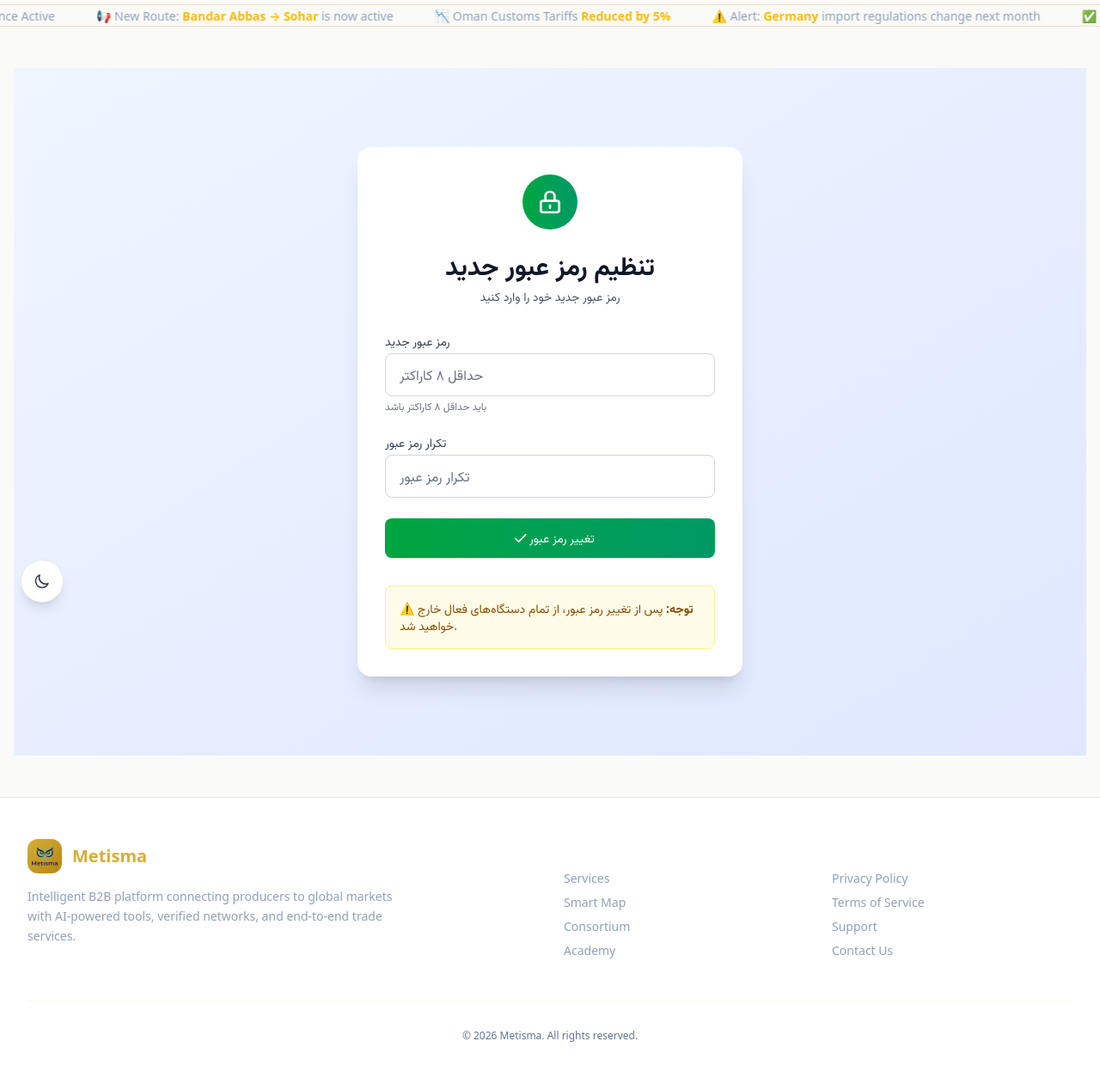
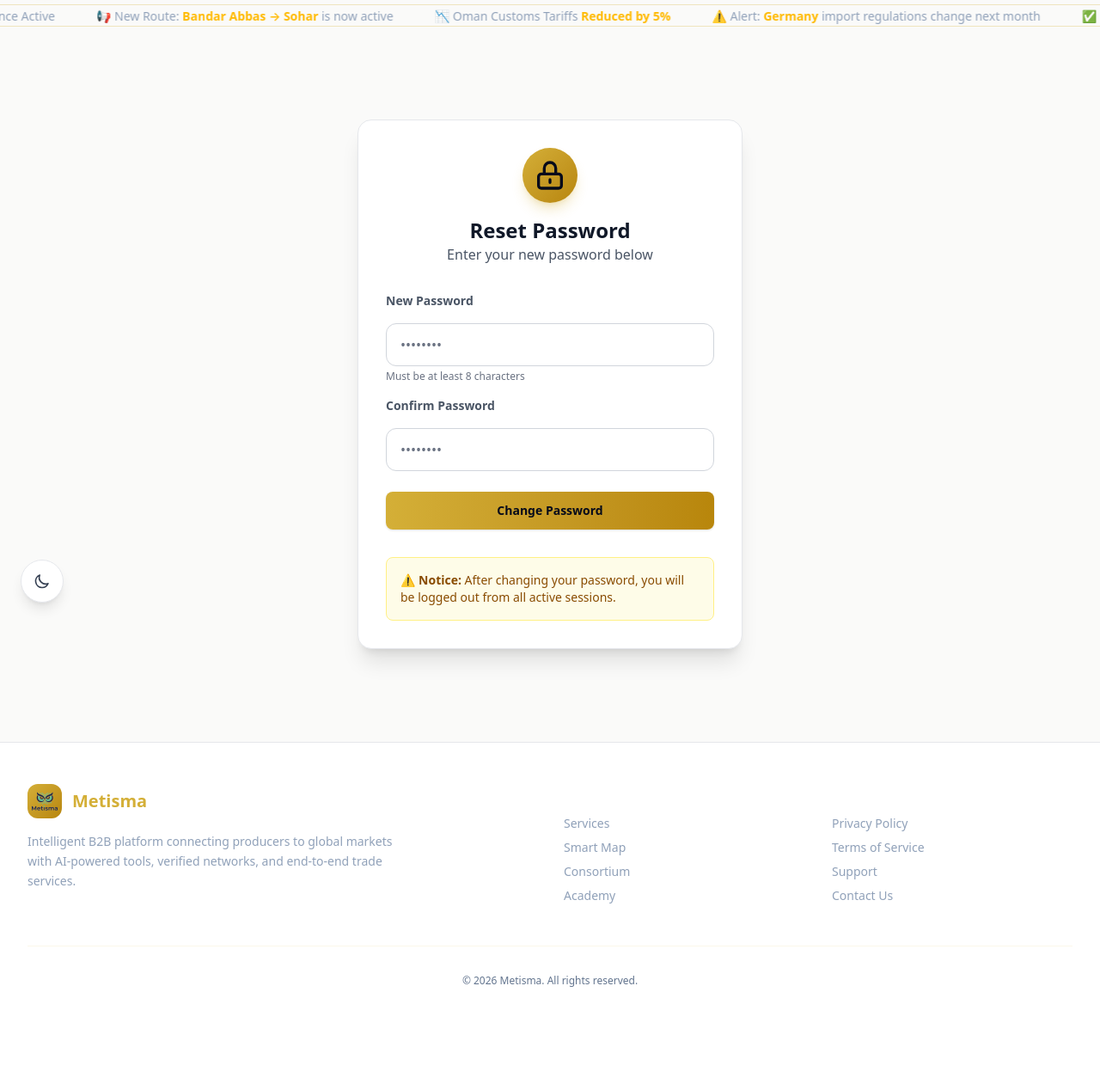
Before and after one commit to masoudkh8/Royan_ver_1_7_5, a Flask app: template templates/users/reset_password.html in a window 1280 px wide. Shown: the part 75-1336 px from the top of the page at 86% size. After the commit the page ends 1223 px from the top, so only its background shows below. Run offline with Flask 3, Linux system fonts and the light colour scheme; the template is opened without the code that fills it, so the values that code supplies are empty; style sheets or scripts are compiled from the project's sources; some libraries are stand-ins or nearby versions.

Commit message:
Update password recovery pages with consistent login theme and English localization
- Modified templates/users/forgot_password.html to extend base_pwa.html with gold-themed styling and translated all Persian text to English
- Modified templates/users/reset_password.html to extend base_pwa.html with gold-themed styling and translated all Persian text to English
- Updated .gitignore with comprehensive file exclusion patterns for better project maintenance

The password recovery pages now maintain visual consistency with the login theme using gold gradients and proper English localization while preserving all functionality.

```diff
--- a/templates/users/reset_password.html
+++ b/templates/users/reset_password.html
@@ -1,79 +1,66 @@
+<!-- templates/users/reset_password.html -->
 {% extends "base_pwa.html" %}
 
-{% block title %}تنظیم رمز عبور جدید - متیسما{% endblock %}
+{% block title %}Reset Password{% endblock %}
 
 {% block content %}
-<div class="min-h-screen flex items-center justify-center bg-gradient-to-br from-blue-50 to-indigo-100 dark:from-gray-900 dark:to-gray-800 py-12 px-4 sm:px-6 lg:px-8">
-    <div class="max-w-md w-full space-y-8 bg-white dark:bg-gray-800 p-8 rounded-2xl shadow-xl">
-        <div>
-            <div class="text-center">
-                <div class="mx-auto h-16 w-16 bg-gradient-to-r from-green-600 to-emerald-600 rounded-full flex items-center justify-center">
-                    <svg class="h-8 w-8 text-white" fill="none" stroke="currentColor" viewBox="0 0 24 24">
-                        <path stroke-linecap="round" stroke-linejoin="round" stroke-width="2" d="M12 15v2m-6 4h12a2 2 0 002-2v-6a2 2 0 00-2-2H6a2 2 0 00-2 2v6a2 2 0 002 2zm10-10V7a4 4 0 00-8 0v4h8z"></path>
-                    </svg>
-                </div>
-                <h2 class="mt-6 text-3xl font-extrabold text-gray-900 dark:text-white">تنظیم رمز عبور جدید</h2>
-                <p class="mt-2 text-sm text-gray-600 dark:text-gray-400">
-                    رمز عبور جدید خود را وارد کنید
-                </p>
+<div class="flex min-h-[calc(100vh-4rem)] items-center justify-center px-4 py-12">
+    <div class="w-full max-w-md space-y-8 bg-white dark:bg-dark-800 p-8 rounded-2xl shadow-xl border border-gray-200 dark:border-dark-700 transition-all duration-300 hover:shadow-2xl">
+
+        <!-- Logo and Title -->
+        <div class="text-center">
+            <div class="mx-auto h-16 w-16 bg-gradient-to-br from-gold to-gold-dark rounded-full flex items-center justify-center shadow-lg shadow-gold/30">
+                <svg xmlns="http://www.w3.org/2000/svg" class="h-10 w-10 text-dark-900" fill="none" viewBox="0 0 24 24" stroke="currentColor">
+                    <path stroke-linecap="round" stroke-linejoin="round" stroke-width="2" d="M12 15v2m-6 4h12a2 2 0 002-2v-6a2 2 0 00-2-2H6a2 2 0 00-2 2v6a2 2 0 002 2zm10-10V7a4 4 0 00-8 0v4h8z" />
+                </svg>
             </div>
+            <h2 class="mt-4 text-2xl font-bold text-gray-900 dark:text-white">Reset Password</h2>
+            <p class="text-gray-600 dark:text-slate-400">Enter your new password below</p>
         </div>
 
+        <!-- Reset Password Form -->
         <form class="mt-8 space-y-6" method="POST" action="{{ url_for('users.reset_password', token=token) }}">
-            <div>
-                <label for="password" class="block text-sm font-medium text-gray-700 dark:text-gray-300">
-                    رمز عبور جدید
-                </label>
-                <div class="mt-1">
-                    <input id="password" name="password" type="password" autocomplete="new-password" required
-                           minlength="8"
-                           class="appearance-none block w-full px-4 py-3 border border-gray-300 dark:border-gray-600
-                                  placeholder-gray-500 dark:placeholder-gray-400
-                                  rounded-lg focus:outline-none focus:ring-2 focus:ring-green-500
-                                  focus:border-green-500 dark:bg-gray-700 dark:text-white
-                                  transition duration-150 ease-in-out"
-                           placeholder="حداقل ۸ کاراکتر" dir="ltr">
+            <input type="hidden" name="csrf_token" value="{{ csrf_token() }}"/>
+
+            <div class="space-y-4">
+                <!-- New Password Field -->
+                <div>
+                    <label for="password" class="form-label">New Password</label>
+                    <input id="password" name="password" type="password" autocomplete="new-password" required minlength="8"
+                           class="form-input"
+                           placeholder="••••••••">
+                    <p class="mt-1 text-xs text-gray-500 dark:text-slate-400">
+                        Must be at least 8 characters
+                    </p>
                 </div>
-                <p class="mt-1 text-xs text-gray-500 dark:text-gray-400">
-                    باید حداقل ۸ کاراکتر باشد
-                </p>
-            </div>
 
-            <div>
-                <label for="confirm_password" class="block text-sm font-medium text-gray-700 dark:text-gray-300">
-                    تکرار رمز عبور
-                </label>
-                <div class="mt-1">
-                    <input id="confirm_password" name="confirm_password" type="password" autocomplete="new-password" required
-                           minlength="8"
-                           class="appearance-none block w-full px-4 py-3 border border-gray-300 dark:border-gray-600
-                                  placeholder-gray-500 dark:placeholder-gray-400
-                                  rounded-lg focus:outline-none focus:ring-2 focus:ring-green-500
-                                  focus:border-green-500 dark:bg-gray-700 dark:text-white
-                                  transition duration-150 ease-in-out"
-                           placeholder="تکرار رمز عبور" dir="ltr">
+                <!-- Confirm Password Field -->
+                <div>
+                    <label for="confirm_password" class="form-label">Confirm Password</label>
+                    <input id="confirm_password" name="confirm_password" type="password" autocomplete="new-password" required minlength="8"
+                           class="form-input"
+                           placeholder="••••••••">
                 </div>
             </div>
 
+            <!-- Submit Button -->
             <div>
                 <button type="submit"
-                        class="w-full flex justify-center py-3 px-4 border border-transparent
-                               rounded-lg shadow-sm text-sm font-medium text-white
-                               bg-gradient-to-r from-green-600 to-emerald-600
-                               hover:from-green-700 hover:to-emerald-700
-                               focus:outline-none focus:ring-2 focus:ring-offset-2
-                               focus:ring-green-500 transition duration-150 ease-in-out">
-                    <svg class="ml-2 h-5 w-5" fill="none" stroke="currentColor" viewBox="0 0 24 24">
-                        <path stroke-linecap="round" stroke-linejoin="round" stroke-width="2" d="M5 13l4 4L19 7"></path>
-                    </svg>
-                    تغییر رمز عبور
+                        class="w-full flex justify-center py-3 px-4 rounded-lg shadow-sm text-sm font-bold text-dark-900
+                               bg-gradient-to-r from-gold to-gold-dark
+                               hover:from-gold-light hover:to-gold
+                               focus:outline-none focus:ring-2 focus:ring-offset-2 focus:ring-gold
+                               transform hover:scale-[1.02] active:scale-[0.98]
+                               transition-all duration-200">
+                    Change Password
                 </button>
             </div>
         </form>
 
+        <!-- Warning Box -->
         <div class="mt-6 p-4 bg-yellow-50 dark:bg-yellow-900/20 rounded-lg border border-yellow-200 dark:border-yellow-800">
             <p class="text-sm text-yellow-800 dark:text-yellow-200">
-                <strong>⚠️ توجه:</strong> پس از تغییر رمز عبور، از تمام دستگاه‌های فعال خارج خواهید شد.
+                <strong>⚠️ Notice:</strong> After changing your password, you will be logged out from all active sessions.
             </p>
         </div>
     </div>
```
Also changed, not shown: templates/users/forgot_password.html (+41 -43 lines), 1 other file.
